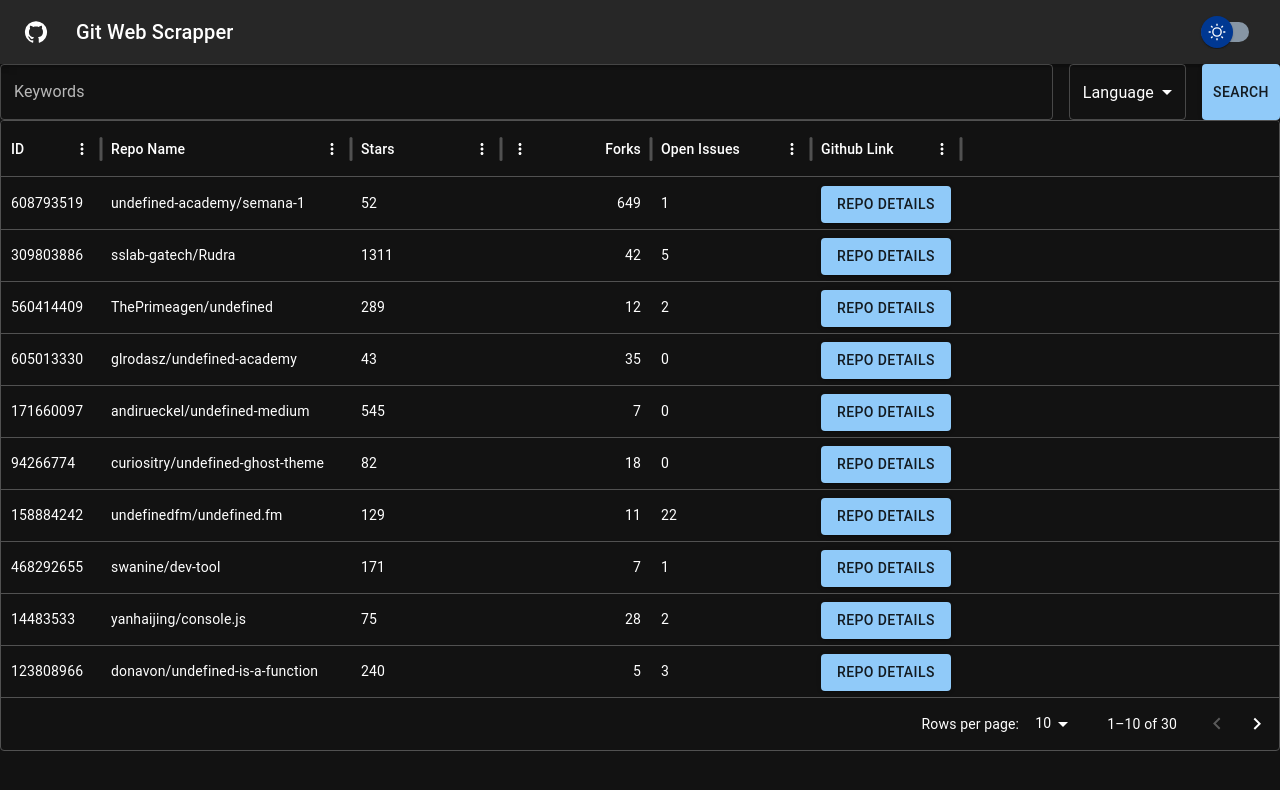
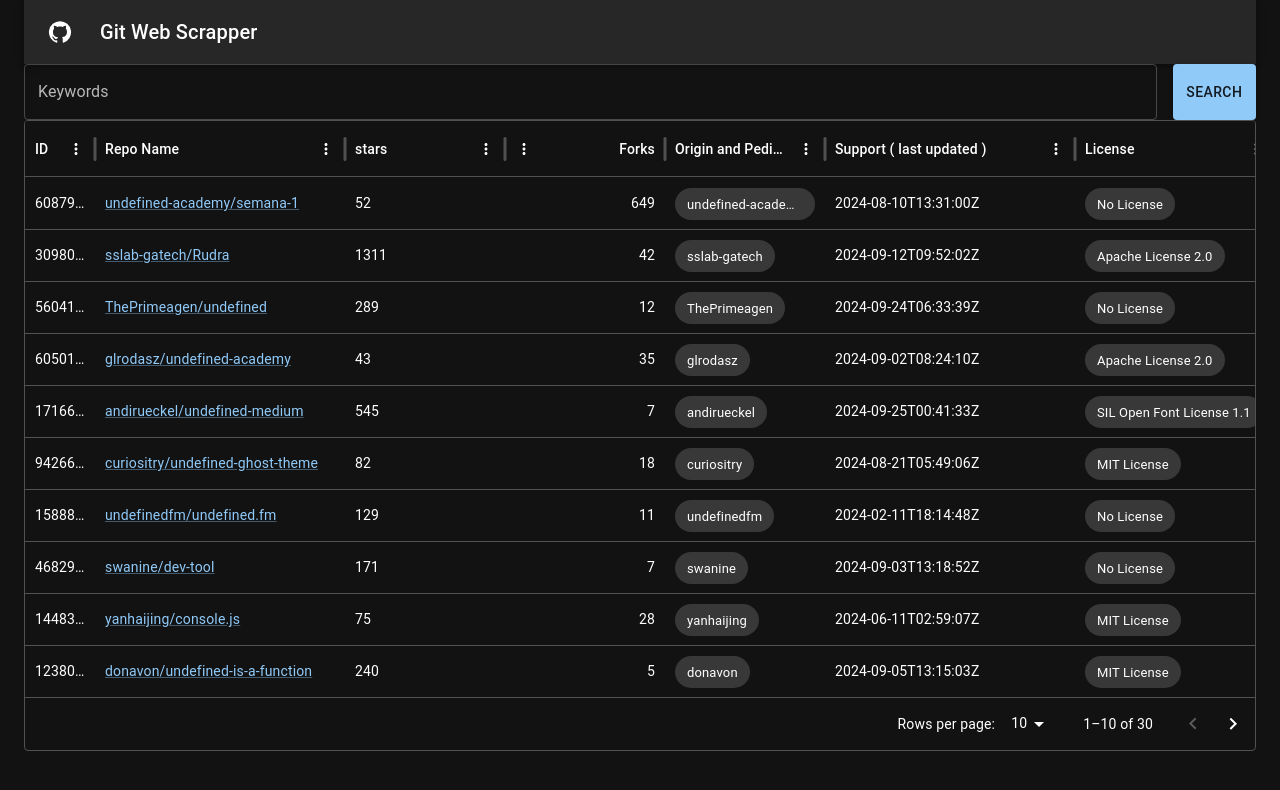
Before and after one commit to bhavya132k/Git-Web-Scrapper, a React (Vite) app in the folder frontend/: page / in a window 1280 px wide. Shown: the top 790 px of the page. Built offline with nearby package versions, Linux system fonts and the light colour scheme.

Commit message:
new changes after requirements

```diff
--- a/frontend/package.json
+++ b/frontend/package.json
@@ -16,9 +16,11 @@
     "@mui/icons-material": "^6.1.2",
     "@mui/material": "^6.1.1",
     "@mui/x-data-grid": "^7.18.0",
+    "@types/treeify": "^1.0.3",
     "react": "^18.2.0",
     "react-dom": "^18.2.0",
-    "react-router-dom": "^6.26.2"
+    "react-router-dom": "^6.26.2",
+    "treeify": "^1.1.0"
   },
   "devDependencies": {
     "@types/react": "^18.3.10",
--- a/frontend/src/App.tsx
+++ b/frontend/src/App.tsx
@@ -5,17 +5,16 @@ import NavBar from "./components/NavBar";
 import SearchBar from "./components/SearchBar";
 import { ThemeProvider } from "@mui/material/styles";
 import CssBaseline from "@mui/material/CssBaseline";
+import Container from "@mui/material/Container";
 import useThemeContext from "./hooks/useThemeContext";
-// import Container from "@mui/material/Container";
-// import AppBar  from "@mui/material/AppBar";
-// import Stack from "@mui/material/Stack";
 
 function App() {
   const { theme } = useThemeContext();
 
   return (
     <ThemeProvider theme={theme}>
-      <CssBaseline />
+      <Container maxWidth="xl">
+        <CssBaseline />
         <Router>
           <NavBar />
           <SearchBar />
@@ -24,6 +23,7 @@ function App() {
             <Route path="/repo/:repoId" element={<RepoDetails />} />
           </Routes>
         </Router>
+      </Container>
     </ThemeProvider>
   );
 }
--- a/frontend/src/components/NavBar.tsx
+++ b/frontend/src/components/NavBar.tsx
@@ -9,6 +9,8 @@ import useThemeContext from '../hooks/useThemeContext';
 
 export default function NavBar() {
   const { mode, setMode, theme } = useThemeContext();
+  // Use the destructured elements or remove this line if they are not needed
+  console.log({ mode, setMode, theme });
   return (
     <Box sx={{ flexGrow: 1 }}>
       <AppBar position="static">
@@ -25,10 +27,10 @@ export default function NavBar() {
           <Typography variant="h6" component="div" sx={{ flexGrow: 1 }}>
             Git Web Scrapper
           </Typography>
-          <ThemeSwitch onChange={() => {setMode(mode === 'light' ? 'dark' : 'light')
+          {/* <ThemeSwitch onChange={() => {setMode(mode === 'light' ? 'dark' : 'light')
             console.log({theme, mode});
 
-          }} />
+          }} /> */}
         </Toolbar>
       </AppBar>
     </Box>
--- /dev/null
+++ b/frontend/src/components/RepoCard.tsx
@@ -0,0 +1,35 @@
+import React from "react";
+import { Card, CardContent, CardHeader, Typography } from "@mui/material";
+
+interface RepoCardProps {
+  heading: string;
+  score?: number;
+  content?: React.ReactNode;
+}
+
+const RepoCard: React.FC<RepoCardProps> = ({
+  heading,
+  score,
+  content,
+}) => {
+  return (
+    <Card>
+      <CardHeader
+        title= {heading}
+      />
+      <CardContent >
+        {score !== undefined ? (
+          <Typography variant="body2" color="textSecondary">
+            Score: {score}
+          </Typography>
+        ) : (
+          <Typography variant="body2" color="textSecondary">
+            {content}
+          </Typography>
+        )}
+      </CardContent>
+    </Card>
+  );
+};
+
+export default RepoCard;
--- a/frontend/src/components/RepoDetails.tsx
+++ b/frontend/src/components/RepoDetails.tsx
@@ -1,6 +1,19 @@
 import { useParams } from "react-router-dom";
-import { Box, Typography } from "@mui/material";
+import {
+  Box,
+  Typography,
+  Card,
+  Stack,
+  Divider,
+  Accordion,
+  AccordionSummary,
+  AccordionDetails,
+  Avatar,
+  Link,
+} from "@mui/material";
+import ArrowDropDownIcon from "@mui/icons-material/ArrowDropDown";
 import data from "../data/dummy.json";
+import RepoCard from "./RepoCard";
 
 export default function RepoDetails() {
   const { repoId } = useParams();
@@ -10,24 +23,120 @@ export default function RepoDetails() {
     return <Typography>Repository not found.</Typography>;
   }
 
+  const calculatePluggabilityScore = () => {
+    return 100;
+  };
+
+  const calculateExtensibilityScore = () => {
+    return 100;
+  };
+  const dateStr = repo.updated_at;
+  const date = new Date(dateStr);
+
+  // Options for formatting the date
+  const options: Intl.DateTimeFormatOptions = {
+    year: "numeric",
+    month: "long",
+    day: "numeric",
+    hour: "2-digit",
+    minute: "2-digit",
+    second: "2-digit",
+    timeZoneName: "short",
+  };
+
+  // Convert to human-readable format
+  const humanReadableDate = date.toLocaleString("en-US", options);
+  console.log(humanReadableDate);
+
   return (
-    <Box sx={{ p: 4 }}>
-      <Typography variant="h4" gutterBottom>
-        {repo.full_name}
-      </Typography>
-      <Typography variant="h6">Stars: {repo.stargazers_count}</Typography>
-      <Typography variant="h6">Forks: {repo.forks_count}</Typography>
-      <Typography variant="h6">Open Issues: {repo.open_issues}</Typography>
-      <Typography variant="h6">Watchers: {repo.watchers_count}</Typography>
-      <Typography variant="h6">Default Branch: {repo.default_branch}</Typography>
-      <Typography variant="h6">Language: {repo.language}</Typography>
-      <Typography variant="h6">
-        GitHub Link:{" "}
-        <a href={repo.html_url} target="_blank" rel="noopener noreferrer">
-          {repo.html_url}
-        </a>
-      </Typography>
-      {/* Add more details here as necessary */}
+    <Box display="flex" flexDirection="row" p={2}>
+      <Box flex={1} p={2}>
+        <Box p={2}>
+          <Typography variant="h5">{repo.name}</Typography>
+          <Typography variant="body1">{repo.description}</Typography>
+          <Stack spacing={1} direction="column" mt={2}>
+            {/* use card instead of chip  */}
+            <RepoCard
+              heading="Pluggability"
+              score={calculatePluggabilityScore()}
+            />
+            <RepoCard
+              heading="Extensibility"
+              score={calculateExtensibilityScore()}
+            />
+            <RepoCard
+              heading="Support"
+              content={"last_updated at :"+ humanReadableDate}
+            />
+            {/* access "html_url" of owner and make the content a Link component to that user */}
+            <RepoCard
+              heading="Origin and Pedigree"
+              content={<Box><Avatar src={repo.owner.avatar_url} /> <Link href={repo.owner.url} >{repo.owner.login}</Link></Box>}
+            />
+            <RepoCard
+              heading="License"
+              content={repo.license?.name}
+            />
+          </Stack>
+        </Box>
+      </Box>
+      <Box flex={2} p={2} maxHeight={"100vh"}>
+        <Card>
+          <Box p={2}>
+            <Typography variant="h5">Dependency Tree</Typography>
+            <Divider />
+            <Box mt={2}>
+              <Accordion>
+                <AccordionSummary
+                  expandIcon={<ArrowDropDownIcon />}
+                  aria-controls="panel1-content"
+                  id="panel1-header"
+                >
+                  <Typography>Dependency 1</Typography>
+                </AccordionSummary>
+              </Accordion>
+              <Accordion>
+                <AccordionSummary
+                  expandIcon={<ArrowDropDownIcon />}
+                  aria-controls="panel2-content"
+                  id="panel2-header"
+                >
+                  <Typography>Dependency 2</Typography>
+                </AccordionSummary>
+              </Accordion>
+              <Accordion>
+                <AccordionSummary
+                  expandIcon={<ArrowDropDownIcon />}
+                  aria-controls="panel3-content"
+                  id="panel3-header"
+                >
+                  <Typography>Dependency 3</Typography>
+                </AccordionSummary>
+                <AccordionDetails>
+                  <Accordion>
+                    <AccordionSummary
+                      expandIcon={<ArrowDropDownIcon />}
+                      aria-controls="subpanel1-content"
+                      id="subpanel1-header"
+                    >
+                      <Typography>Sub Dependency 3.1</Typography>
+                    </AccordionSummary>
+                  </Accordion>
+                  <Accordion>
+                    <AccordionSummary
+                      expandIcon={<ArrowDropDownIcon />}
+                      aria-controls="subpanel2-content"
+                      id="subpanel2-header"
+                    >
+                      <Typography>Sub Dependency 3.2</Typography>
+                    </AccordionSummary>
+                  </Accordion>
+                </AccordionDetails>
+              </Accordion>
+            </Box>
+          </Box>
+        </Card>
+      </Box>
     </Box>
   );
 }
--- a/frontend/src/components/RepoTable.tsx
+++ b/frontend/src/components/RepoTable.tsx
@@ -3,6 +3,7 @@ import Button from "@mui/material/Button";
 import { DataGrid, GridColDef } from "@mui/x-data-grid";
 import { useNavigate } from "react-router-dom"; // useNavigate in the parent component
 import data from "../data/dummy.json";
+import { Chip, Link } from "@mui/material";
 
 export default function RepoTable() {
   const navigate = useNavigate(); // Hook should be used here, in the parent component
@@ -10,33 +11,57 @@ export default function RepoTable() {
   const columns: GridColDef<(typeof rows)[number]>[] = [
     {
       field: "id",
-      headerName: "ID"
+      headerName: "ID",
+      width: 70,
+      hideable:true
     },
     {
       field: "full_name",
       headerName: "Repo Name",
       width: 250,
+      renderCell: (params) => (
+        <Link href={params.row.html_url} target="_blank">
+          {params.row.full_name}
+        </Link>
+      ),
     },
     {
       field: "stargazers_count",
-      headerName: "Stars",
-      width: 150,
+      headerName: "stars",
+      width: 160,
     },
     {
       field: "forks_count",
       headerName: "Forks",
       type: "number",
-      width: 150,
-    },
-    {
-      field: "open_issues",
-      headerName: "Open Issues",
       width: 160,
     },
     {
+      field: "owner.login",
+      headerName: "Origin and Pedigree",
+      width: 160,
+      renderCell: (params) => (
+        <Chip label={params.row.owner.login ? params.row.owner.login : "N/A"} />
+      ),
+    },
+    {
+      field: "updated_at",
+      headerName: "Support ( last updated )",
+      width: 250,
+    },
+    {
+      field: "license.name",
+      headerName: "License",
+      width: 200,
+      renderCell: (params) => (
+        <Chip label={params.row.license ? (params.row.license.name || "No License") : "No License"} />
+      ),
+    },
+
+    {
       field: "html_url",
-      headerName: "Github Link",
-      width: 150,
+      headerName: "Details Page",
+      width: 200,
       sortable: false,
       filterable: false,
       renderCell: (params) => (
@@ -48,7 +73,7 @@ export default function RepoTable() {
             navigate(`/repo/${params.row.id}`);
           }}
         >
-          Repo Details
+          View DETAILS
         </Button>
       ),
     },
--- a/frontend/src/components/SearchBar.tsx
+++ b/frontend/src/components/SearchBar.tsx
@@ -1,21 +1,31 @@
-/* eslint-disable @typescript-eslint/no-explicit-any */
-/* eslint-disable no-use-before-define */
 import * as React from "react";
 import Autocomplete from "@mui/material/Autocomplete";
 import TextField from "@mui/material/TextField";
 import Stack from "@mui/material/Stack";
-import { Button, Select, Chip } from "@mui/material";
+import { Button, Chip, Backdrop, CircularProgress, Select } from "@mui/material";
 
 export default function SearchBar() {
   const [value, setValue] = React.useState<string[]>([]);
   const [inputValue, setInputValue] = React.useState("");
+  const [error, setError] = React.useState(false);
+
+  const [open, setOpen] = React.useState(false);
+  const handleClose = () => {
+    setOpen(false);
+  };
+  const handleOpen = () => {
+    setOpen(true);
+  };
 
   const handleTagChange = (_event: any, newValue: string[]) => {
-    // only upto 5 keywords
     if (newValue.length <= 5) {
       setValue(newValue);
+      setError(false);
+    } else {
+      setError(true);
     }
   };
+
   return (
     <Stack
       spacing={{ xs: 1, sm: 2 }}
@@ -32,15 +42,15 @@ export default function SearchBar() {
         onChange={handleTagChange}
         fullWidth
         onInputChange={(_event, newInputValue) => {
-          const options = newInputValue.split(",");
-
-          if (options.length > 1) {
-            const newKeywords = options.map((x) => x.trim()).filter((x) => x);
-            const updatedValue = [...value, ...newKeywords].slice(0, 5); // only allow 5 keyowrds doesn't allow 6th keyword
-            setValue(updatedValue);
+          setInputValue(newInputValue);
+        }}
+        onKeyDown={(event) => {
+          if (event.key === 'Enter' && inputValue.trim() !== "") {
+            const newKeywords = [...value, inputValue.trim()].slice(0, 5);
+            setValue(newKeywords);
             setInputValue("");
-          } else {
-            setInputValue(newInputValue);
+            setError(newKeywords.length > 5);
+            event.preventDefault();
           }
         }}
         renderInput={(params) => (
@@ -49,13 +59,14 @@ export default function SearchBar() {
             {...params}
             label="Keywords"
             placeholder=""
+            error={error}
+            helperText={error ? "You can only add up to 5 keywords." : ""}
           />
         )}
         renderTags={(value, getTagProps) => (
           <>
             {value.map((option, index) => (
               <Chip
-                // key={option}
                 label={option}
                 {...getTagProps({ index })}
                 style={{ margin: "2px" }}
@@ -64,22 +75,23 @@ export default function SearchBar() {
           </>
         )}
       />
-      <Select
-        variant="outlined"
-        value=""
-        displayEmpty
-        inputProps={{ "aria-label": "Without label" }}
+      <Button
+        variant="contained"
+        color="primary"
+        onClick={handleOpen}
       >
-        <option value="" disabled>
-          Language
-        </option>
-        <option value="java">Java</option>
-        <option value="python">Python</option>
-        <option value="javascript">JavaScript</option>
-      </Select>
-      <Button variant="contained" color="primary">
         Search
       </Button>
+
+      <Backdrop
+        sx={(theme) => ({ color: '#fff', zIndex: theme.zIndex.drawer + 1 })}
+        open={open}
+        onClick={handleClose}
+      >
+        <CircularProgress color="inherit" />
+      </Backdrop>
+
     </Stack>
+
   );
 }
```
Also changed, not shown: frontend/src/components/Home.tsx (added), 1 other file (tests, documents, lock files or other folders).
